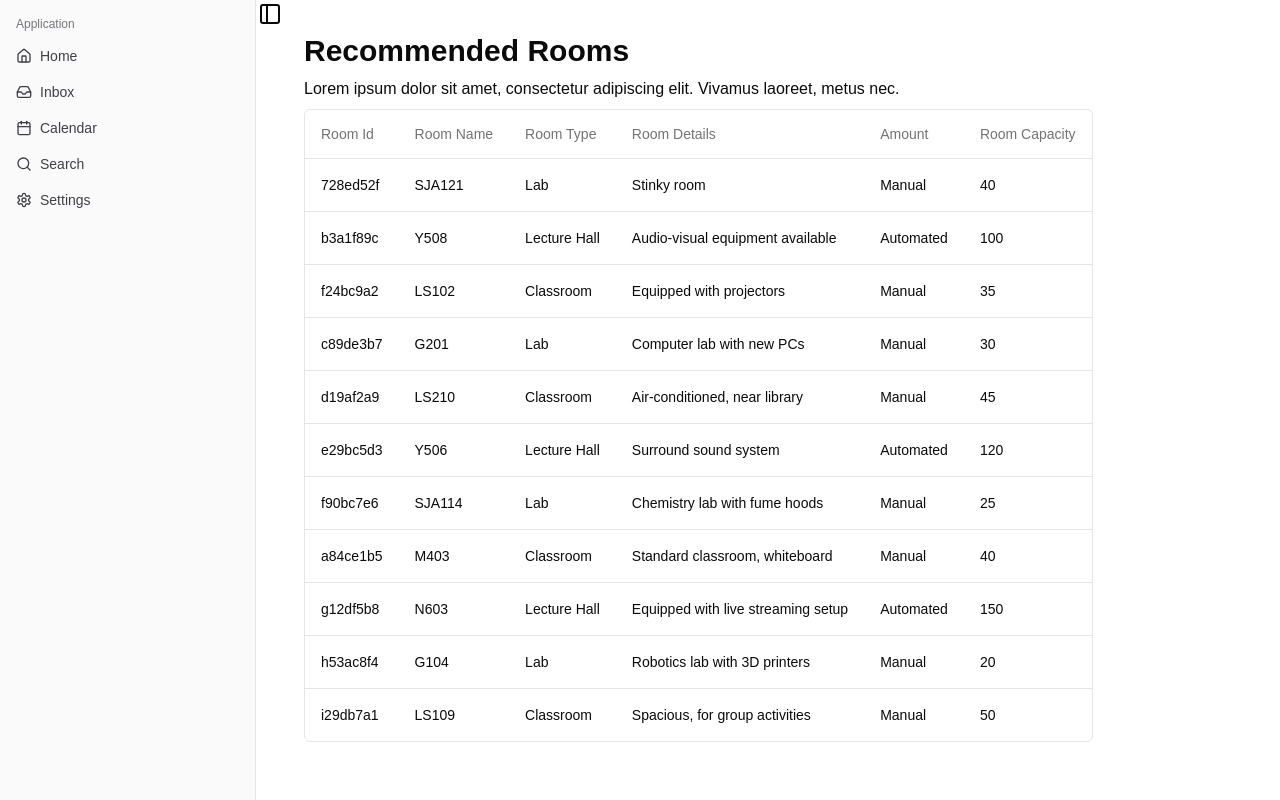
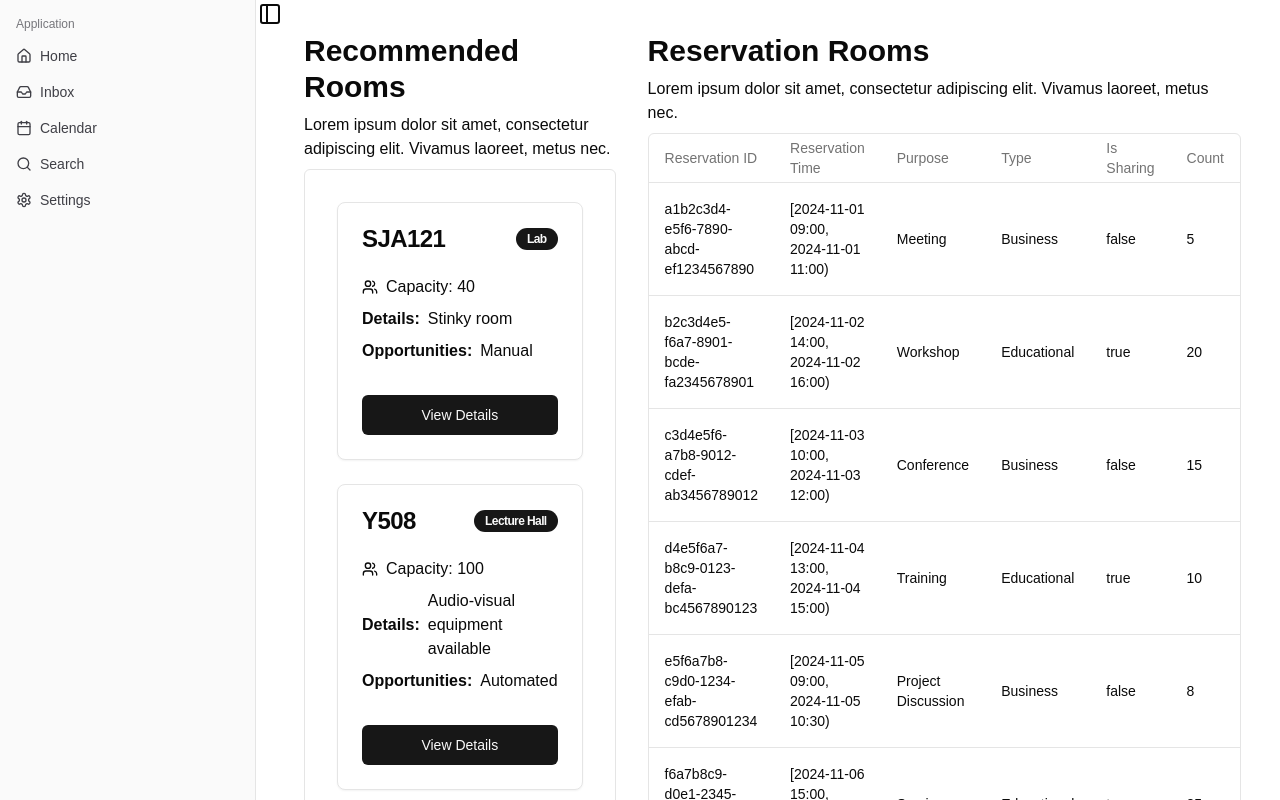
Before and after one commit to pjagbuya/STSWENG_MOROOMS, a Next.js app: page /1/home in a window 1280 px wide. Shown: the top 800 px of the page. Built offline with nearby package versions, Linux system fonts and the light colour scheme.

Commit message:
revamp user dashboard

```diff
--- a/app/[user_id]/home/columns.js
+++ b/app/[user_id]/home/columns.js
@@ -24,3 +24,30 @@ export const roomColumns = [
     header: 'Room Capacity',
   },
 ];
+
+export const reservationColumns = [
+  {
+    accessorKey: 'reservationId',
+    header: 'Reservation ID',
+  },
+  {
+    accessorKey: 'reservationTime',
+    header: 'Reservation Time',
+  },
+  {
+    accessorKey: 'reservationPurpose',
+    header: 'Purpose',
+  },
+  {
+    accessorKey: 'reservationType',
+    header: 'Type',
+  },
+  {
+    accessorKey: 'reservationIsSharing',
+    header: 'Is Sharing',
+  },
+  {
+    accessorKey: 'reservationCount',
+    header: 'Count',
+  },
+];
--- a/app/[user_id]/home/page.jsx
+++ b/app/[user_id]/home/page.jsx
@@ -1,5 +1,7 @@
-import { roomColumns } from './columns';
+import { reservationColumns, roomColumns } from './columns';
 import { DataTable } from '@/components/data-table';
+import RoomList from '@/components/room-list';
+import { ScrollArea } from '@/components/ui/scroll-area';
 
 async function getRoomData() {
   return [
@@ -94,18 +96,115 @@ async function getRoomData() {
   ];
 }
 
+async function getReservationData() {
+  return [
+    {
+      reservationId: 'a1b2c3d4-e5f6-7890-abcd-ef1234567890',
+      reservationTime: ['[2024-11-01 09:00, 2024-11-01 11:00)'],
+      reservationPurpose: 'Meeting',
+      reservationType: 'Business',
+      reservationIsSharing: false,
+      reservationCount: 5,
+    },
+    {
+      reservationId: 'b2c3d4e5-f6a7-8901-bcde-fa2345678901',
+      reservationTime: ['[2024-11-02 14:00, 2024-11-02 16:00)'],
+      reservationPurpose: 'Workshop',
+      reservationType: 'Educational',
+      reservationIsSharing: true,
+      reservationCount: 20,
+    },
+    {
+      reservationId: 'c3d4e5f6-a7b8-9012-cdef-ab3456789012',
+      reservationTime: ['[2024-11-03 10:00, 2024-11-03 12:00)'],
+      reservationPurpose: 'Conference',
+      reservationType: 'Business',
+      reservationIsSharing: false,
+      reservationCount: 15,
+    },
+    {
+      reservationId: 'd4e5f6a7-b8c9-0123-defa-bc4567890123',
+      reservationTime: ['[2024-11-04 13:00, 2024-11-04 15:00)'],
+      reservationPurpose: 'Training',
+      reservationType: 'Educational',
+      reservationIsSharing: true,
+      reservationCount: 10,
+    },
+    {
+      reservationId: 'e5f6a7b8-c9d0-1234-efab-cd5678901234',
+      reservationTime: ['[2024-11-05 09:00, 2024-11-05 10:30)'],
+      reservationPurpose: 'Project Discussion',
+      reservationType: 'Business',
+      reservationIsSharing: false,
+      reservationCount: 8,
+    },
+    {
+      reservationId: 'f6a7b8c9-d0e1-2345-fabc-de6789012345',
+      reservationTime: ['[2024-11-06 15:00, 2024-11-06 17:00)'],
+      reservationPurpose: 'Seminar',
+      reservationType: 'Educational',
+      reservationIsSharing: true,
+      reservationCount: 25,
+    },
+    {
+      reservationId: 'a7b8c9d0-e1f2-3456-abcd-ef7890123456',
+      reservationTime: ['[2024-11-07 12:00, 2024-11-07 13:30)'],
+      reservationPurpose: 'Client Meeting',
+      reservationType: 'Business',
+      reservationIsSharing: false,
+      reservationCount: 3,
+    },
+    {
+      reservationId: 'b8c9d0e1-f2a3-4567-bcde-fa8901234567',
+      reservationTime: ['[2024-11-08 08:00, 2024-11-08 09:30)'],
+      reservationPurpose: 'Team Sync',
+      reservationType: 'Internal',
+      reservationIsSharing: true,
+      reservationCount: 12,
+    },
+    {
+      reservationId: 'c9d0e1f2-a3b4-5678-cdef-ab9012345678',
+      reservationTime: ['[2024-11-09 11:00, 2024-11-09 12:30)'],
+      reservationPurpose: 'Lecture',
+      reservationType: 'Educational',
+      reservationIsSharing: true,
+      reservationCount: 18,
+    },
+    {
+      reservationId: 'd0e1f2a3-b4c5-6789-defa-bc0123456789',
+      reservationTime: ['[2024-11-10 16:00, 2024-11-10 18:00)'],
+      reservationPurpose: 'Networking Event',
+      reservationType: 'Social',
+      reservationIsSharing: false,
+      reservationCount: 30,
+    },
+  ];
+}
+
 export default async function DemoPage() {
-  const data = await getRoomData();
+  const roomData = await getRoomData();
+  const reservationData = await getReservationData();
 
   return (
-    <div className="flex justify-between px-12">
-      <div className="flex flex-col gap-2">
+    <div className="flex h-screen justify-between gap-8 px-12">
+      <div className="flex h-full w-full flex-col gap-2">
         <h1 className="text-3xl font-bold">Recommended Rooms</h1>
         <h3 className="text-base font-light">
           Lorem ipsum dolor sit amet, consectetur adipiscing elit. Vivamus
           laoreet, metus nec.
         </h3>
-        <DataTable columns={roomColumns} data={data} />
+        <ScrollArea className="h-[80vh] w-full rounded-md border p-4">
+          <RoomList roomsData={roomData} />
+        </ScrollArea>
+      </div>
+
+      <div className="flex w-full flex-col gap-2">
+        <h1 className="text-3xl font-bold">Reservation Rooms</h1>
+        <h3 className="text-base font-light">
+          Lorem ipsum dolor sit amet, consectetur adipiscing elit. Vivamus
+          laoreet, metus nec.
+        </h3>
+        <DataTable columns={reservationColumns} data={reservationData} />
       </div>
     </div>
   );
--- /dev/null
+++ b/components/room-list.jsx
@@ -0,0 +1,48 @@
+'use client';
+
+import { Badge } from '@/components/ui/badge';
+import { Button } from '@/components/ui/button';
+import {
+  Card,
+  CardContent,
+  CardFooter,
+  CardHeader,
+  CardTitle,
+} from '@/components/ui/card';
+import { Users } from 'lucide-react';
+
+export default function RoomList({ roomsData }) {
+  return (
+    <div className="container mx-auto p-4">
+      <div className="flex flex-col gap-6">
+        {roomsData.map(room => (
+          <Card key={room.roomId}>
+            <CardHeader>
+              <CardTitle className="flex items-center justify-between">
+                {room.roomName}
+                <Badge>{room.roomType}</Badge>
+              </CardTitle>
+            </CardHeader>
+            <CardContent>
+              <div className="mb-2 flex items-center">
+                <Users className="mr-2 h-4 w-4" />
+                <span>Capacity: {room.roomCapacity}</span>
+              </div>
+              <div className="mb-2 flex items-center">
+                <span className="mr-2 font-semibold">Details:</span>
+                <span>{room.roomDetails}</span>
+              </div>
+              <div className="mb-2 flex items-center">
+                <span className="mr-2 font-semibold">Opportunities:</span>
+                <span>{room.roomOpports}</span>
+              </div>
+            </CardContent>
+            <CardFooter>
+              <Button className="w-full">View Details</Button>
+            </CardFooter>
+          </Card>
+        ))}
+      </div>
+    </div>
+  );
+}
--- /dev/null
+++ b/components/ui/badge.jsx
@@ -0,0 +1,31 @@
+import { cn } from '@/lib/utils';
+import { cva } from 'class-variance-authority';
+import * as React from 'react';
+
+const badgeVariants = cva(
+  'inline-flex items-center rounded-full border px-2.5 py-0.5 text-xs font-semibold transition-colors focus:outline-none focus:ring-2 focus:ring-ring focus:ring-offset-2',
+  {
+    variants: {
+      variant: {
+        default:
+          'border-transparent bg-primary text-primary-foreground hover:bg-primary/80',
+        secondary:
+          'border-transparent bg-secondary text-secondary-foreground hover:bg-secondary/80',
+        destructive:
+          'border-transparent bg-destructive text-destructive-foreground hover:bg-destructive/80',
+        outline: 'text-foreground',
+      },
+    },
+    defaultVariants: {
+      variant: 'default',
+    },
+  },
+);
+
+function Badge({ className, variant, ...props }) {
+  return (
+    <div className={cn(badgeVariants({ variant }), className)} {...props} />
+  );
+}
+
+export { Badge, badgeVariants };
--- /dev/null
+++ b/components/ui/scroll-area.jsx
@@ -0,0 +1,45 @@
+'use client';
+
+import { cn } from '@/lib/utils';
+import * as ScrollAreaPrimitive from '@radix-ui/react-scroll-area';
+import * as React from 'react';
+
+const ScrollArea = React.forwardRef(
+  ({ className, children, ...props }, ref) => (
+    <ScrollAreaPrimitive.Root
+      ref={ref}
+      className={cn('relative overflow-hidden', className)}
+      {...props}
+    >
+      <ScrollAreaPrimitive.Viewport className="h-full w-full rounded-[inherit]">
+        {children}
+      </ScrollAreaPrimitive.Viewport>
+      <ScrollBar />
+      <ScrollAreaPrimitive.Corner />
+    </ScrollAreaPrimitive.Root>
+  ),
+);
+ScrollArea.displayName = ScrollAreaPrimitive.Root.displayName;
+
+const ScrollBar = React.forwardRef(
+  ({ className, orientation = 'vertical', ...props }, ref) => (
+    <ScrollAreaPrimitive.ScrollAreaScrollbar
+      ref={ref}
+      orientation={orientation}
+      className={cn(
+        'flex touch-none select-none transition-colors',
+        orientation === 'vertical' &&
+          'h-full w-2.5 border-l border-l-transparent p-[1px]',
+        orientation === 'horizontal' &&
+          'h-2.5 flex-col border-t border-t-transparent p-[1px]',
+        className,
+      )}
+      {...props}
+    >
+      <ScrollAreaPrimitive.ScrollAreaThumb className="relative flex-1 rounded-full bg-border" />
+    </ScrollAreaPrimitive.ScrollAreaScrollbar>
+  ),
+);
+ScrollBar.displayName = ScrollAreaPrimitive.ScrollAreaScrollbar.displayName;
+
+export { ScrollArea, ScrollBar };
--- a/package.json
+++ b/package.json
@@ -14,6 +14,7 @@
     "@radix-ui/react-avatar": "^1.1.1",
     "@radix-ui/react-dialog": "^1.1.2",
     "@radix-ui/react-label": "^2.1.0",
+    "@radix-ui/react-scroll-area": "^1.2.0",
     "@radix-ui/react-separator": "^1.1.0",
     "@radix-ui/react-slot": "^1.1.0",
     "@radix-ui/react-tooltip": "^1.1.3",
```
Also changed, not shown: 1 other file (tests, documents, lock files or other folders).
